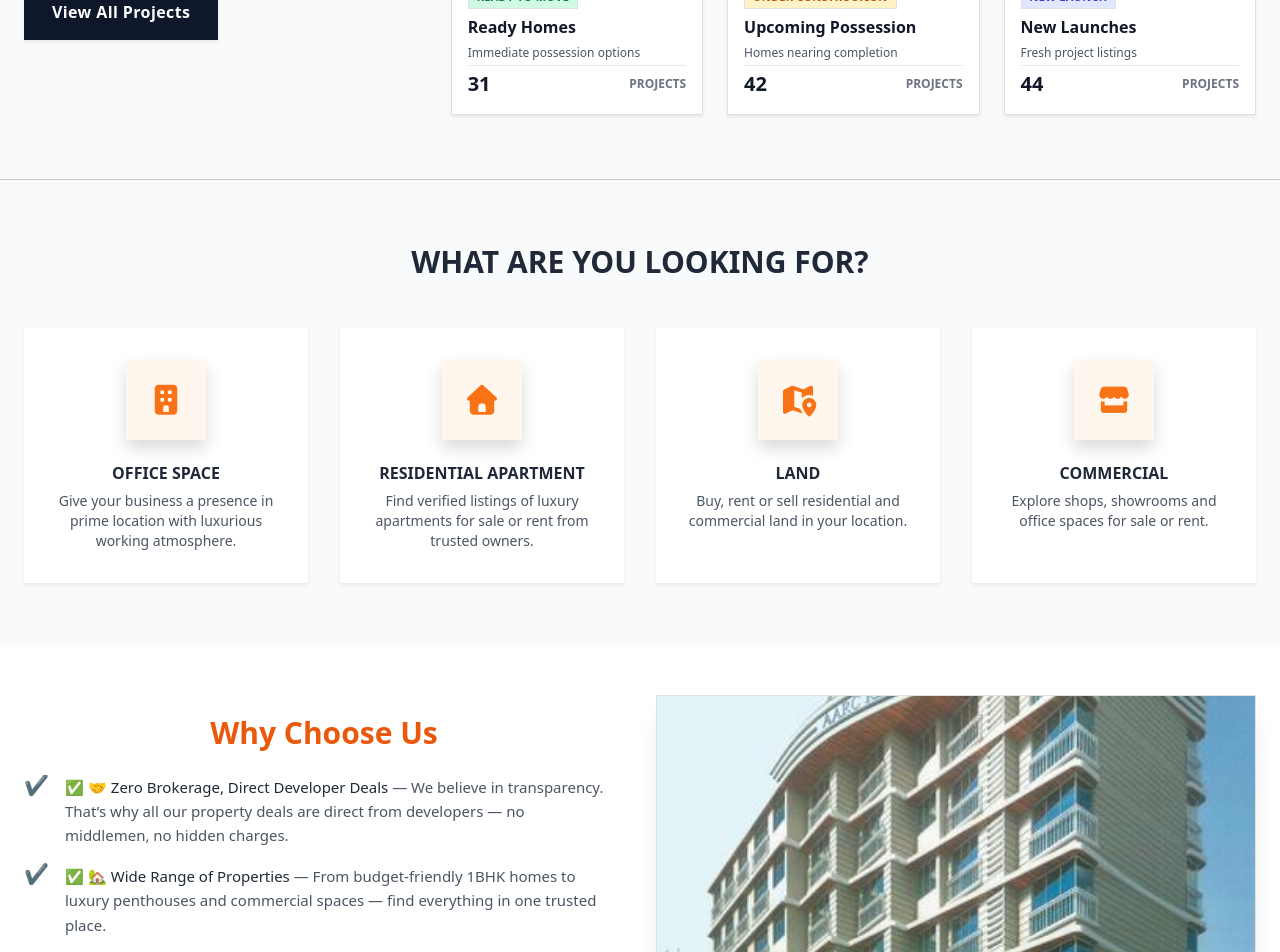
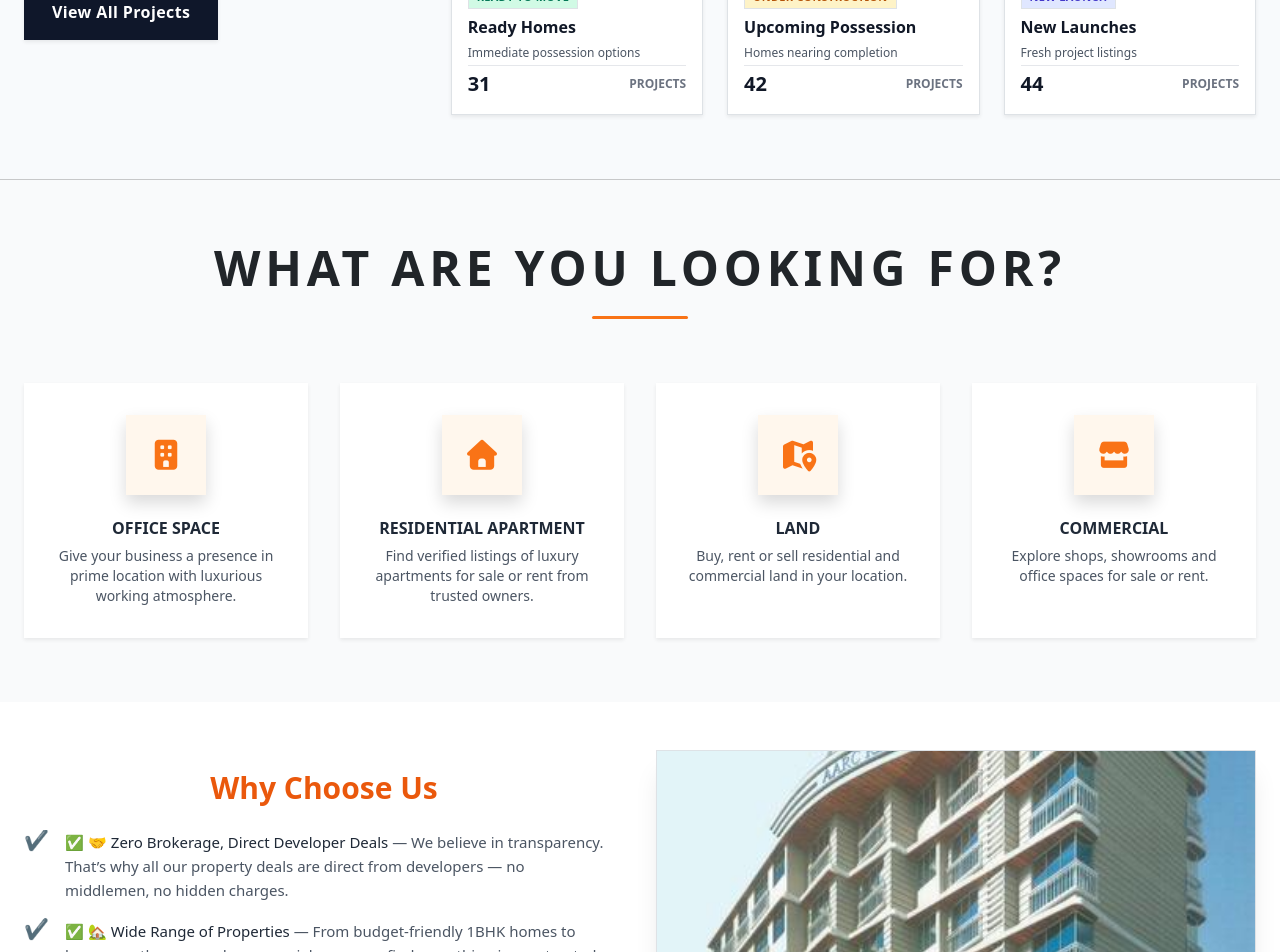
Before and after one commit to cloudrohu/sudiksha_living, a Django app: page / in a window 1280 px wide. Shown: the part 2853-3805 px from the top of the page. Run offline with Django 5.2, Linux system fonts and the light colour scheme; data comes from the database, SQL or seed files in the repository; both versions use the stored data as it was after the commit; grey boxes labelled with a size stand in for pictures from a placeholder-image service; some libraries are stand-ins or nearby versions.

Commit message:
sudikdha living

```diff
--- a/home/templates/home/content.html
+++ b/home/templates/home/content.html
@@ -663,9 +663,12 @@
     <div class="max-w-7xl mx-auto px-4 sm:px-6 text-center">
 
       <!-- Heading -->
-      <h2 class="text-2xl sm:text-3xl font-extrabold text-gray-800 mb-12 uppercase" data-aos="fade-up">
+      <h2 class="text-4xl md:text-5xl font-semibold uppercase tracking-widest text-center mb-16 relative">
         What Are You Looking For?
+        <span class="block mx-auto mt-4 h-[3px] w-24 bg-orange-500 rounded-full"></span>
       </h2>
+
+
 
       <!-- Grid Responsive -->
       <div class="grid grid-cols-1 sm:grid-cols-2 lg:grid-cols-4 gap-8">
@@ -809,118 +812,77 @@
 
 
   <!-- ===================== How We Work ======================= -->
-  <section class="w-full py-12 text-white bg-cover bg-center relative" style="background-image: url('https://sigmahomes.co.in/media/about/Prithvi_Pride.jpg');">
-
-    <div class="absolute inset-0 bg-black/50"></div>
-
-    <div class="relative max-w-7xl mx-auto px-6 text-center">
-
-      <h2 class="text-3xl md:text-4xl font-semibold mb-14 uppercase">
-        How We Work
-      </h2>
-
-      <div class="grid grid-cols-1 sm:grid-cols-2 md:grid-cols-5 gap-10 relative">
-
-        <div class="hidden md:block absolute top-[38px] left-0 right-0 h-[2px] bg-white/30"></div>
-
-        <!-- ITEM 1 -->
-        <div class="group flex flex-col items-center text-center">
-          <div class="w-20 h-20 rounded-full border-2 border-white/40 flex items-center justify-center
-                      transition group-hover:bg-orange-500 group-hover:scale-110">
-            <i class="fa-solid fa-building text-2xl"></i>
-          </div>
-
-          <h3 class="mt-4 font-semibold">Search & Shortlisting</h3>
-          <p class="mt-2 text-sm opacity-100 md:opacity-0 md:group-hover:opacity-100 transition">
-            Lacs of verified listings from 500+ developers
-          </p>
-
-          <button class="common-btn"
-            data-bs-toggle="modal"
-            data-bs-target="#commonModal"
-            data-modal-title="Get In Touch">
-            Get In Touch
-          </button>
-        </div>
-
-        <!-- ITEM 2 -->
-        <div class="group flex flex-col items-center text-center">
-          <div class="w-20 h-20 rounded-full border-2 border-white/40 flex items-center justify-center
-                      transition group-hover:bg-orange-500 group-hover:scale-110">
-            <i class="fa-solid fa-car text-2xl"></i>
-          </div>
-
-          <h3 class="mt-4 font-semibold">Site Visit</h3>
-          <p class="mt-2 text-sm opacity-100 md:opacity-0 md:group-hover:opacity-100 transition">
-            Guided site visits with experts
-          </p>
-
-          <button class="common-btn"
-            data-bs-toggle="modal"
-            data-bs-target="#commonModal"
-            data-modal-title="Book Site Visit">
-            Book Site Visit
-          </button>
-        </div>
-
-        <!-- ITEM 3 -->
-        <div class="group flex flex-col items-center text-center">
-          <div class="w-20 h-20 rounded-full border-2 border-white/40 flex items-center justify-center
-                      transition group-hover:bg-orange-500 group-hover:scale-110">
-            <i class="fa-solid fa-sack-dollar text-2xl"></i>
-          </div>
-
-          <h3 class="mt-4 font-semibold">Home Loan Assistance</h3>
-          <p class="mt-2 text-sm opacity-100 md:opacity-0 md:group-hover:opacity-100 transition">
-            Loan guidance from top banks
-          </p>
-
-          <button class="common-btn"
-            data-bs-toggle="modal"
-            data-bs-target="#commonModal"
-            data-modal-title="Home Loan Assistance">
-            Apply Home Loan
-          </button>
-        </div>
-
-        <!-- ITEM 4 -->
-        <div class="group flex flex-col items-center text-center">
-          <div class="w-20 h-20 rounded-full border-2 border-white/40 flex items-center justify-center
-                      transition group-hover:bg-orange-500 group-hover:scale-110">
-            <i class="fa-solid fa-file-lines text-2xl"></i>
-          </div>
-
-          <h3 class="mt-4 font-semibold">Legal Advice</h3>
-          <p class="mt-2 text-sm opacity-100 md:opacity-0 md:group-hover:opacity-100 transition">
-            Legal and documentation support
-          </p>
-
-          <button class="common-btn"
-            data-bs-toggle="modal"
-            data-bs-target="#commonModal"
-            data-modal-title="Legal Advice">
-            Get In Touch
-          </button>
-        </div>
-
-        <!-- ITEM 5 -->
-        <div class="group flex flex-col items-center text-center">
-          <div class="w-20 h-20 rounded-full border-2 border-white/40 flex items-center justify-center
-                      transition group-hover:bg-orange-500 group-hover:scale-110">
-            <i class="fa-solid fa-key text-2xl"></i>
-          </div>
-
-          <h3 class="mt-4 font-semibold">Unit Booking</h3>
-          <p class="mt-2 text-sm opacity-100 md:opacity-0 md:group-hover:opacity-100 transition">
-            Assistance till final possession
-          </p>
-
-          <button class="common-btn"
-            data-bs-toggle="modal"
-            data-bs-target="#commonModal"
-            data-modal-title="Unit Booking">
-            Get In Touch
-          </button>
+  <section class="relative py-12 bg-cover bg-center text-white" style="background-image:url('https://sigmahomes.co.in/media/about/Prithvi_Pride.jpg');">
+
+    <div class="absolute inset-0 bg-gradient-to-b from-black/70 via-black/80 to-black/90"></div>
+
+    <div class="relative max-w-7xl mx-auto px-6">
+
+      <!-- Title -->
+      <div class="flex justify-center mb-24">
+        <h2 class="text-4xl md:text-5xl font-semibold uppercase tracking-widest text-center relative">
+          How We Work
+          <span class="block mx-auto mt-5 h-[3px] w-28 bg-orange-500 rounded-full"></span>
+        </h2>
+      </div>
+
+      <!-- Flow -->
+      <div class="flex flex-col md:flex-row justify-between gap-14">
+
+        <!-- STEP -->
+        <div class="group flex-1 relative">
+          <div class="text-orange-500 text-7xl font-bold opacity-30 group-hover:opacity-100 transition-all duration-300">
+            01
+          </div>
+          <h3 class="text-xl font-semibold mt-3">Search & Shortlisting</h3>
+          <p class="text-gray-300 mt-2 text-sm leading-relaxed">
+            Verified properties curated to match your budget and lifestyle.
+          </p>
+          <div class="mt-5 h-[3px] w-14 bg-orange-500 group-hover:w-32 transition-all duration-300"></div>
+        </div>
+
+        <div class="group flex-1 relative">
+          <div class="text-orange-500 text-7xl font-bold opacity-30 group-hover:opacity-100 transition-all duration-300">
+            02
+          </div>
+          <h3 class="text-xl font-semibold mt-3">Site Visit</h3>
+          <p class="text-gray-300 mt-2 text-sm leading-relaxed">
+            Expert guided walkthroughs of shortlisted properties.
+          </p>
+          <div class="mt-5 h-[3px] w-14 bg-orange-500 group-hover:w-32 transition-all duration-300"></div>
+        </div>
+
+        <div class="group flex-1 relative">
+          <div class="text-orange-500 text-7xl font-bold opacity-30 group-hover:opacity-100 transition-all duration-300">
+            03
+          </div>
+          <h3 class="text-xl font-semibold mt-3">Loan Assistance</h3>
+          <p class="text-gray-300 mt-2 text-sm leading-relaxed">
+            Best home loan deals with smooth approvals.
+          </p>
+          <div class="mt-5 h-[3px] w-14 bg-orange-500 group-hover:w-32 transition-all duration-300"></div>
+        </div>
+
+        <div class="group flex-1 relative">
+          <div class="text-orange-500 text-7xl font-bold opacity-30 group-hover:opacity-100 transition-all duration-300">
+            04
+          </div>
+          <h3 class="text-xl font-semibold mt-3">Legal Support</h3>
+          <p class="text-gray-300 mt-2 text-sm leading-relaxed">
+            100% verified documentation & legal clarity.
+          </p>
+          <div class="mt-5 h-[3px] w-14 bg-orange-500 group-hover:w-32 transition-all duration-300"></div>
+        </div>
+
+        <div class="group flex-1 relative">
+          <div class="text-orange-500 text-7xl font-bold opacity-30 group-hover:opacity-100 transition-all duration-300">
+            05
+          </div>
+          <h3 class="text-xl font-semibold mt-3">Booking & Possession</h3>
+          <p class="text-gray-300 mt-2 text-sm leading-relaxed">
+            Hassle-free booking till home handover.
+          </p>
+          <div class="mt-5 h-[3px] w-14 bg-orange-500 group-hover:w-32 transition-all duration-300"></div>
         </div>
 
       </div>
@@ -929,18 +891,20 @@
   <!-- ===================== How We Work End======================= -->
 
   <!-- Blog Section Start -->
-  <section id="blog" class="py-20 bg-gray-50">
+  <section id="blog" class="py-24 bg-gradient-to-b from-gray-50 to-white">
     <div class="max-w-7xl mx-auto px-4">
 
       <div class="text-center mb-12">
-        <h2 class="text-3xl md:text-4xl font-extrabold text-gray-900">Latest from Our Blog</h2>
-        <p class="text-gray-600 mt-2">Property tips, market news & expert guides</p>
+        <h2 class="text-4xl md:text-5xl font-semibold uppercase tracking-widest text-center mb-16 relative">
+          Latest from Our Blog
+          <span class="block mx-auto mt-4 h-[3px] w-24 bg-orange-500 rounded-full"></span>
+        </h2>
       </div>
 
       <!-- ✅ Desktop Grid (3 cards) -->
       <div class="hidden md:grid grid-cols-3 gap-8">
         {% for blog in blogs %}
-        <article class="bg-white border border-gray-200 shadow-sm hover:shadow-xl transition overflow-hidden">
+        <article class="bg-white border border-gray-200 rounded-xl overflow-hidden shadow-md hover:shadow-2xl transition-all duration-500 hover:-translate-y-2">
           <a href="{% url 'blog:blog_detail' blog.slug %}">
             {% if blog.featured_image %}
             <img src="{{ blog.featured_image.url }}" alt="{{ blog.title }}" class="w-full h-56 object-cover">
@@ -1015,9 +979,7 @@
   </section>
   <!-- Blog Section End -->
 
-  <br>
-
-
+<hr>
 
   <!-- 🏦 HOME LOAN PARTNERS SLIDER -->
   <section class="py-20 bg-white" id="home-loan-partners">
@@ -1146,46 +1108,6 @@
 
   </section>
   <!-- LOCALITY END -->
-
-    <section class="py-12 bg-white overflow-hidden">
-      <div class="max-w-7xl mx-auto px-4">
-
-        <h2 class="text-3xl font-extrabold text-gray-900 mb-8">
-          Top Projects In Trending Localities
-        </h2>
-
-        <div class="relative overflow-hidden">
-
-          <!-- Scroll Track -->
-          <div id="localityScroller" class="flex gap-4">
-
-            {% for rs in featured_locality %}
-            <a href="{% url 'search_projects' %}?locality={{ rs.id }}"
-              class="min-w-[180px] aspect-square bg-white border shadow-sm overflow-hidden hover:shadow-md transition shrink-0">
-
-              <div class="p-3">
-                <h3 class="text-2xl font-extrabold text-gray-900">
-                  {{ rs.project_count|default:"0" }}
-                </h3>
-                <p class="text-xs text-gray-500">Projects</p>
-                <p class="font-semibold mt-1 text-gray-800">
-                  {{ rs.name }}
-                </p>
-              </div>
-
-              <div class="relative h-14">
-                <img src="https://housiey.com/_next/image?url=%2Fassets%2Fimage%2FcurveImageLower.png&w=1920&q=75"
-                    class="absolute bottom-0 w-full h-full object-cover">
-              </div>
-
-            </a>
-            {% endfor %}
-
-          </div>
-
-        </div>
-      </div>
-    </section>
 
 
 
--- a/home/templates/includes/footer.html
+++ b/home/templates/includes/footer.html
@@ -75,7 +75,7 @@
           <li><a href="/" class="text-[{{ settings_obj.text_color }}] hover:text-orange-600 transition">Home</a></li>
           <li><a href="{% url "about" %}" class="text-[{{ settings_obj.text_color }}] hover:text-orange-600 transition">About Us</a></li>
           <li><a href="{% url "contact" %}" class="text-[{{ settings_obj.text_color }}] hover:text-orange-600 transition">Contact Us</a></li>
-          <li><a href="/" class="text-[{{ settings_obj.text_color }}] hover:text-orange-600 transition">Services</a></li>
+          <li><a href="{% url "services" %}" class="text-[{{ settings_obj.text_color }}] hover:text-orange-600 transition">Services</a></li>
           <li><a href="{% url "privacy-policy" %}" class="text-[{{ settings_obj.text_color }}] hover:text-orange-600 transition">Privacy Policy</a></li>
           <li><a href="{% url "terms_conditions" %}" class="text-[{{ settings_obj.text_color }}] hover:text-orange-600 transition">Terms & Conditions</a></li>
           <li><a href="{% url "disclaimer" %}" class="text-[{{ settings_obj.text_color }}] hover:text-orange-600 transition">Disclaimer</a></li>
@@ -99,20 +99,20 @@
       </p>
 
       <div class="flex gap-3 mt-5 text-2xl text-[{{ settings_obj.text_color }}]">
-        <a href="{{ settings_obj.facebook_link }}" class="hover:text-orange-600 transition">
+        <a href="{{ settings_obj.facebook }}" target="_blank" class="hover:text-orange-600 transition">
           <i class="fab fa-facebook"></i>
         </a>
 
-        <a href="{{ settings_obj.twitter_link }}" class="hover:text-orange-600 transition">
+        <a href="{{ settings_obj.twitter }}" target="_blank" class="hover:text-orange-600 transition">
           <i class="fab fa-twitter"></i>
         </a>
 
-        <a href="{{ settings_obj.instagram_link }}" class="hover:text-orange-600 transition">
+        <a href="{{ settings_obj.instagram_link }}" target="_blank" class="hover:text-orange-600 transition">
           <i class="fab fa-instagram"></i>
         </a>
 
-        <a href="{{ settings_obj.linkedin_link }}" class="hover:text-orange-600 transition">
-          <i class="fab fa-linkedin"></i>
+        <a href="{{ settings_obj.youtube }}" target="_blank" class="hover:text-orange-600 transition">
+          <i class="fab fa-youtube"></i>
         </a>
 
       </div>
```
Also changed, not shown: home/templates/blog/blog_list.html (+6 -12 lines), db.sqlite3.
